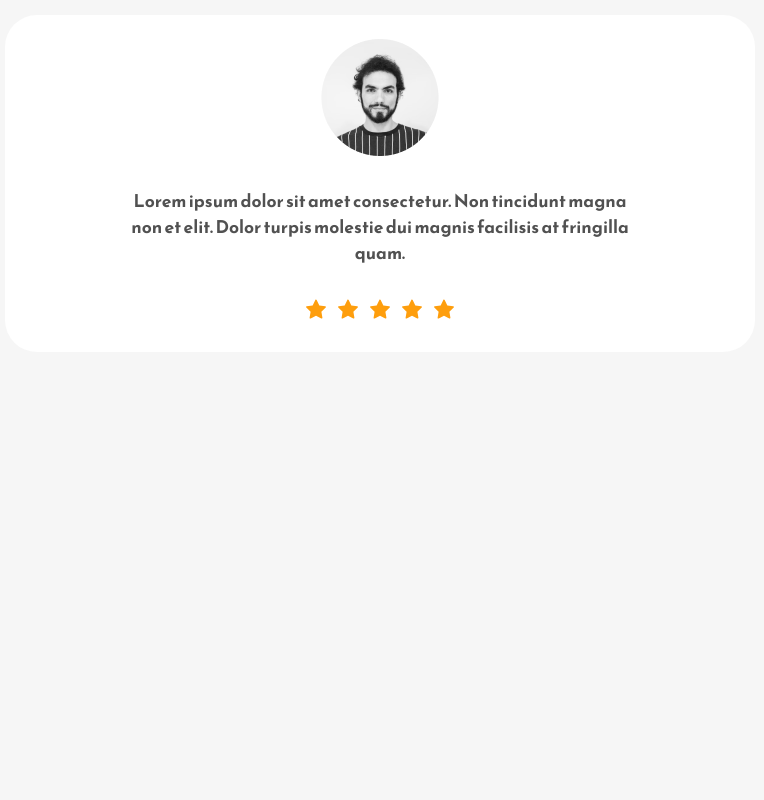
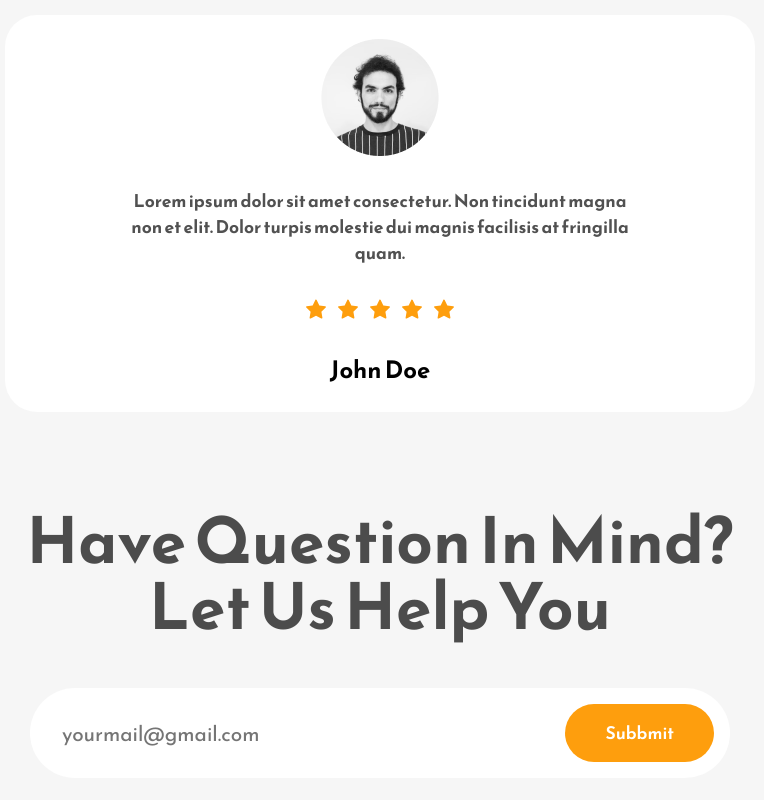
Before and after one commit to raihan-biswas-dev/restaurant, a React (Create React App) app: page / in a window 1280 px wide. Shown: the part 3073-3873 px from the top of the page, without its empty margins (260-1024 px from the left). Before the commit the page ends 3457 px from the top, so only its background shows below. Built offline with nearby package versions, Linux system fonts and the light colour scheme.

Commit message:
Contact sec done

```diff
--- a/src/App.js
+++ b/src/App.js
@@ -3,6 +3,7 @@
 import About from "./components/About";
 import Work from "./components/Work";
 import Testimonials from "./components/Testimonials";
+import Contact from "./components/Contact";
 
 function App() {
   return (
@@ -11,6 +12,7 @@
       <About />
       <Work />
       <Testimonials />
+      <Contact />
     </div>
   );
 }
--- /dev/null
+++ b/src/components/Contact.js
@@ -0,0 +1,16 @@
+import React from "react";
+
+function Contact() {
+  return (
+    <div className="contact-page-wrapper">
+      <h1 className="primary-heading">Have Question In Mind?</h1>
+      <h1 className="primary-heading">Let Us Help You</h1>
+      <div className="contact-form-container">
+        <input type="text" placeholder="yourmail@gmail.com" />
+        <button className="secondary-button">Subbmit</button>
+      </div>
+    </div>
+  );
+}
+
+export default Contact;
--- a/src/components/Testimonials.js
+++ b/src/components/Testimonials.js
@@ -26,6 +26,7 @@
           <AiFillStar />
           <AiFillStar />
         </div>
+        <h2>John Doe</h2>
       </div>
     </div>
   );
```
